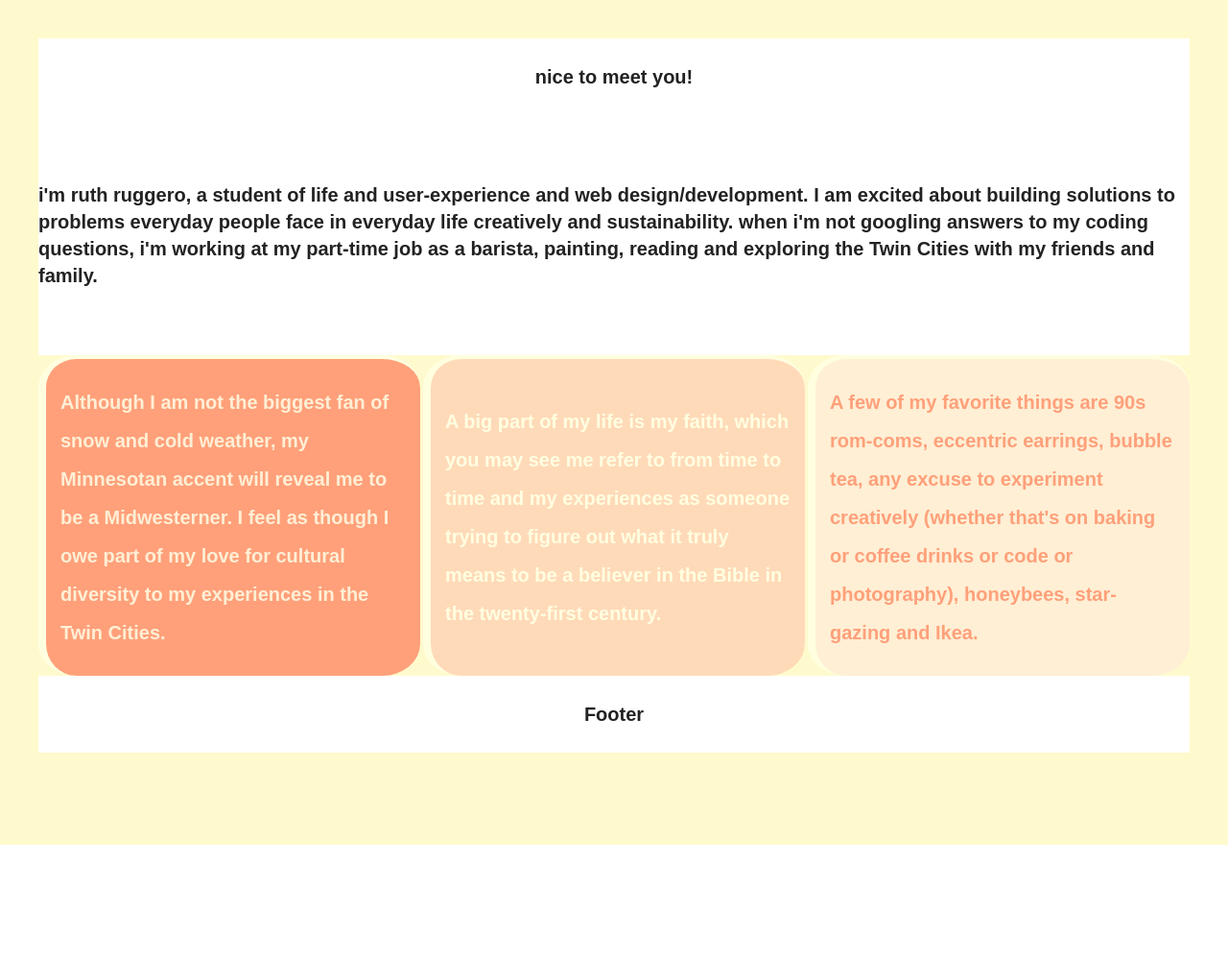
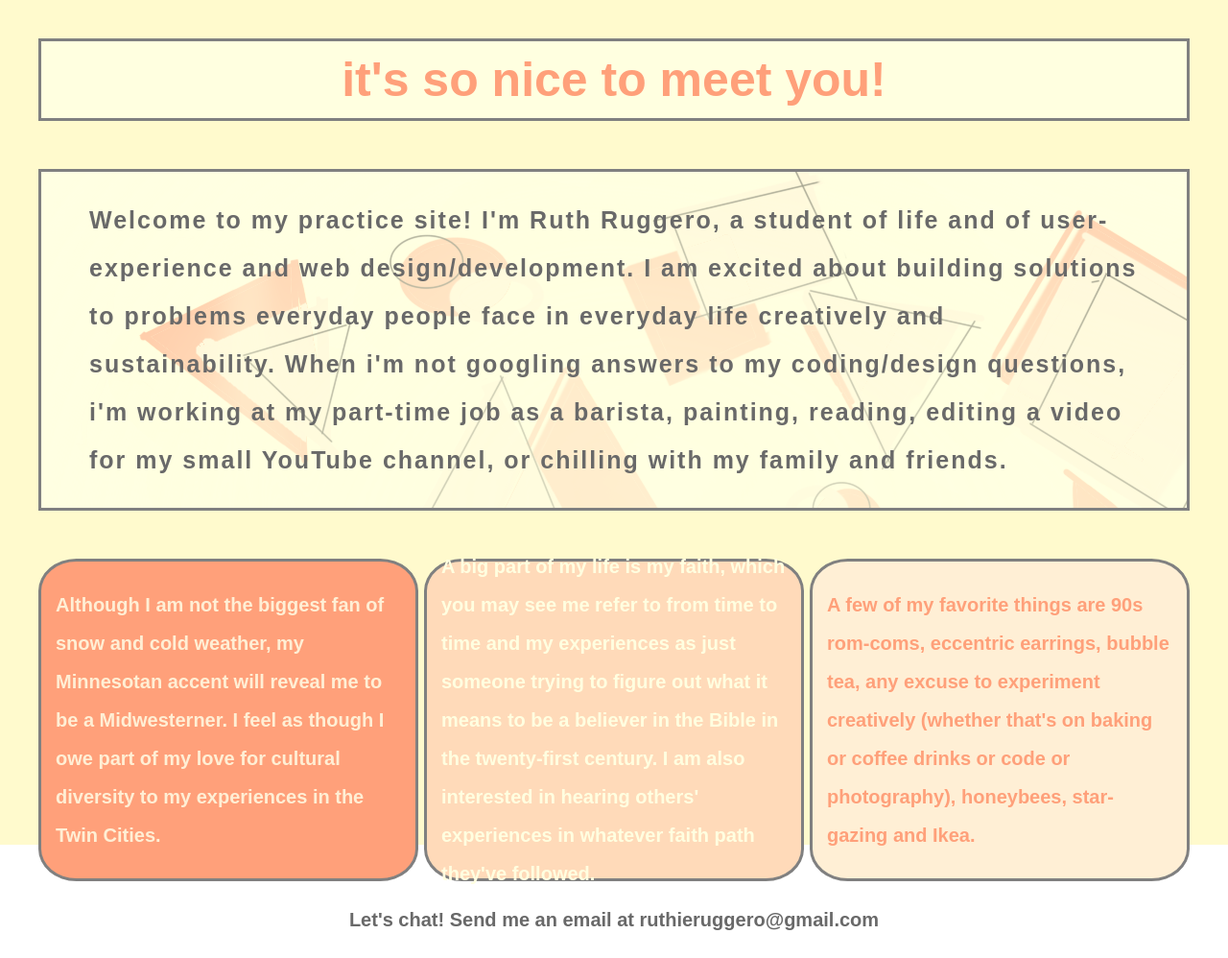
Before and after one commit to ruthiedr/07.01-206-divs-flexbox-starter, a plain HTML site: page index.html in a window 1280 px wide. Shown: the whole page at 96% size. Before the commit the page ends 880 px from the top, so only its background shows below. Drawn offline with nearby package versions, Linux system fonts and the light colour scheme; a web font is replaced by a local one.

Commit message:
yay final edits made

```diff
--- a/css/main.css
+++ b/css/main.css
@@ -110,6 +110,14 @@ body {
   background-color: lemonchiffon;
 }
 
+header {
+  font-size: 50px;
+  color: lightsalmon;
+  background-color: lightyellow;
+  border: gray solid;
+
+}
+
 header, footer, main {
 display: flex;
 justify-content: center;
@@ -119,13 +127,26 @@ align-items: center;
 header, footer{
 height: 80px;
 width: 100%;
-background-color: white;
+
+}
+
+footer {
+  color:dimgray;
 }
 
 main {
 height: 250px;
 width: 100%;
-background-color: white;
+padding: 50px;
+line-height: 2em;
+background-image: url("../img/main-background2.png");
+letter-spacing: 2px;
+font-size: 25px;
+font-weight: bold;
+margin-bottom: 50px;
+margin-top: 50px;
+border: gray solid;
+color:dimgray;
 }
 
 
@@ -153,8 +174,7 @@ background-color: white;
   align-items: center;
   padding: 15px;
   border-radius: 10%;
-  border-top: 4px lightyellow solid;
-  border-left: 8px lightyellow solid;
+  border: gray solid;
 
 }
 
--- a/index.html
+++ b/index.html
@@ -16,6 +16,8 @@
         <link href='http://fonts.googleapis.com/css?family=Lora:700' rel='stylesheet' type='text/css'>
         <link href='http://fonts.googleapis.com/css?family=Source+Sans+Pro:400,700' rel='stylesheet' type='text/css'>
         <link href="https://fonts.googleapis.com/css?family=Baloo+Tammudu+2&display=swap" rel="stylesheet">
+        <link href="https://fonts.googleapis.com/css?family=Slabo+27px|Spectral&display=swap" rel="stylesheet">
+        <link href="https://fonts.googleapis.com/css?family=Literata&display=swap" rel="stylesheet">
     </head>
     <body>
         <!--[if lt IE 8]>
@@ -23,8 +25,8 @@
         <![endif]-->
 
         <section class="wrapper">
-            <header>nice to meet you!</header>
-            <main>i'm ruth ruggero, a student of life and user-experience and web design/development. I am excited about building solutions to problems everyday people face in everyday life creatively and sustainability. when i'm not googling answers to my coding questions, i'm working at my part-time job as a barista, painting, reading and exploring the Twin Cities with my friends and family.   </main>
+            <header>it's so nice to meet you!</header>
+            <main>Welcome to my practice site! I'm Ruth Ruggero, a student of life and of user-experience and web design/development. I am excited about building solutions to problems everyday people face in everyday life creatively and sustainability. When i'm not googling answers to my coding/design questions, i'm working at my part-time job as a barista, painting, reading, editing a video for my small YouTube channel, or chilling with my family and friends.   </main>
             <div class="div-1">
                 <p>Although I am not the biggest fan of snow and cold weather,
 my Minnesotan accent will reveal me to be a Midwesterner.
@@ -33,15 +35,15 @@ to my experiences in the Twin Cities.</p>
             </div>
             <div class="div-2">
                 <p>A big part of my life is my faith, which you may see me refer to
-from time to time and my experiences as someone trying to figure out
-what it truly means to be a believer in the Bible in the twenty-first century.</p>
+from time to time and my experiences as just someone trying to figure out
+what it means to be a believer in the Bible in the twenty-first century. I am also interested in hearing others' experiences in whatever faith path they've followed.</p>
             </div>
             <div class="div-3">
                 <p>A few of my favorite things are 90s rom-coms, eccentric earrings,
 bubble tea, any excuse to experiment creatively (whether that's on baking or coffee drinks
 or code or photography), honeybees, star-gazing and Ikea.</p>
             </div>
-            <footer>Footer</footer>
+            <footer>Let's chat! Send me an email at ruthieruggero@gmail.com</footer>
         </section>
 
         <script src="https://ajax.googleapis.com/ajax/libs/jquery/1.11.3/jquery.min.js"></script>
```
Also changed, not shown: img/main-background.png (added), img/main-background2.png (added).
